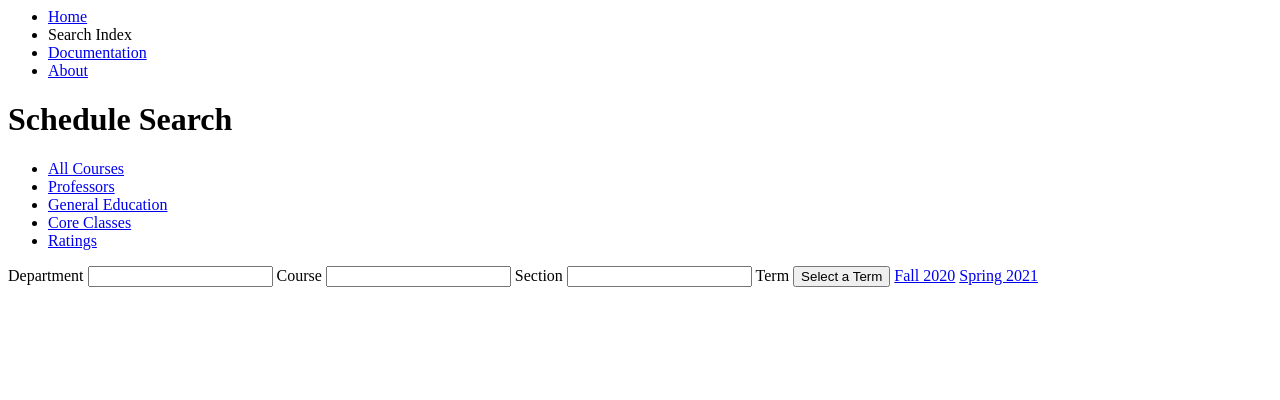
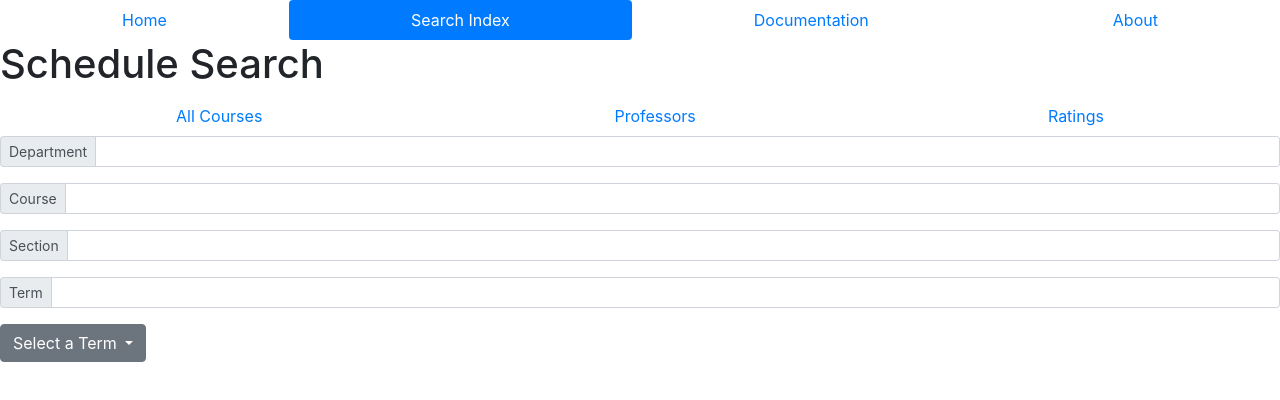
Before and after one commit to Berniez88/finalproject377, a website: page public/search_index.html in a window 1280 px wide. Drawn offline with nearby package versions, Linux system fonts and the light colour scheme.

Commit message:
Bootstrap CSS
Used bootstrap elements for the 4 HTML files to style navigation bars, search bars, etc.

```diff
--- a/public/search_index.html
+++ b/public/search_index.html
@@ -3,46 +3,76 @@
     <meta charset="UTF-8">
     <meta name="viewport" content="width=device-width, initial-scale=1.0">
     <title>Schedule of Planet Terps</title>
+    <link rel="stylesheet" href="https://cdn.jsdelivr.net/npm/bootstrap@4.5.3/dist/css/bootstrap.min.css" integrity="sha384-TX8t27EcRE3e/ihU7zmQxVncDAy5uIKz4rEkgIXeMed4M0jlfIDPvg6uqKI2xXr2" crossorigin="anonymous">
 </head>
 <body>
     <div class="skin">
         <div class="upper_limbs">
             <nav>
-                <ul>
-                <li><a href="#">Home</a></li>
-                <li><span>Search Index</span></li>
-                <li><a href="#">Documentation</a></li>
-                <li><a href="#">About</a></li>
-                </ul>
+                <ul class="nav nav-pills nav-fill">
+                    <li class="nav-item">
+                        <a class="nav-link" href="index.html">Home</a>
+                    </li>
+                    <li class="nav-item">
+                      <a class="nav-link active" href="search_index.html">Search Index</a>
+                    </li>
+                    <li class="nav-item">
+                      <a class="nav-link" href="documentation.html">Documentation</a>
+                    </li>
+                    <li class="nav-item">
+                        <a class="nav-link" href="about.html">About</a>
+                    </li>
+                  </ul>
             </nav>
             <h1>Schedule Search</h1>
         </div>
         <div class="torso">
             <nav>
-                <ul>
-                <li><a href="#">All Courses</a></li>
-                <li><a href="#">Professors</a></li>
-                <li><a href="#">General Education</a></li>
-                <li><a href="#">Core Classes</a></li>
-                <li><a href="#">Ratings</a></li>
-                </ul>
+                <ul class="nav nav-pills nav-fill">
+                    <li class="nav-item">
+                        <a class="nav-link" href="search_index\courses.html">All Courses</a>
+                    </li>
+                    <li class="nav-item">
+                      <a class="nav-link" href="search_index\profs.html">Professors</a>
+                    </li>
+                    <li class="nav-item">
+                        <a class="nav-link" href="search_index\ratings.html">Ratings</a>
+                    </li>
             </nav>
         </div>
         <div class="index">
             <form>
-                <label for="dept_id">Department</label>
-                <input type="text" id="dept_id" name="dept_id">
+                <div class="input-group input-group-sm mb-3">
+                    <div class="input-group-prepend">
+                      <span class="input-group-text" id="inputGroup-sizing-sm">Department</span>
+                    </div>
+                    <input type="text" class="form-control" aria-label="Sizing example input" aria-describedby="inputGroup-sizing-sm">
+                  </div><div class="input-group input-group-sm mb-3">
+                    <div class="input-group-prepend">
+                      <span class="input-group-text" id="inputGroup-sizing-sm">Course</span>
+                    </div>
+                    <input type="text" class="form-control" aria-label="Sizing example input" aria-describedby="inputGroup-sizing-sm">
+                  </div><div class="input-group input-group-sm mb-3">
+                    <div class="input-group-prepend">
+                      <span class="input-group-text" id="inputGroup-sizing-sm">Section</span>
+                    </div>
+                    <input type="text" class="form-control" aria-label="Sizing example input" aria-describedby="inputGroup-sizing-sm">
+                  </div><div class="input-group input-group-sm mb-3">
+                    <div class="input-group-prepend">
+                      <span class="input-group-text" id="inputGroup-sizing-sm">Term</span>
+                    </div>
+                    <input type="text" class="form-control" aria-label="Sizing example input" aria-describedby="inputGroup-sizing-sm">
+                  </div>
 
-                <label for="course_id">Course</label>
-                <input type="text" id="course_id" name="course_id">
-
-                <label for="section_id">Section</label>
-                <input type="text" id="section_id" name="section_id">
-
-                <label for="term_id">Term</label>
-                <button class="dropdown">Select a Term</button>
-                    <a href="#">Fall 2020</a>
-                    <a href="#">Spring 2021</a>
+                  <div class="dropdown">
+                    <button class="btn btn-secondary dropdown-toggle" type="button" id="dropdownMenuButton" data-toggle="dropdown" aria-haspopup="true" aria-expanded="false">
+                      Select a Term
+                    </button>
+                    <div class="dropdown-menu" aria-labelledby="dropdownMenuButton">
+                      <a class="dropdown-item" href="#">Fall 2020</a>
+                      <a class="dropdown-item" href="#">Spring 2021</a>
+                    </div>
+                  </div>
 
                 <!-- course days: select all that apply -->
                 <!-- credit number drop down up to 4 -->
--- a/public/stylesin.css
+++ b/public/stylesin.css
@@ -0,0 +1,3 @@
+/*header
+/*footer
+/*centering everything
```
Also changed, not shown: public/about.html (+21 -9 lines), public/documentation.html (+40 -25 lines), public/index.html (+4 -4 lines), public/logo.jpg (added), public/search_index/courses.html (added), public/search_index/profs.html (added), public/search_index/ratings.html (added).
